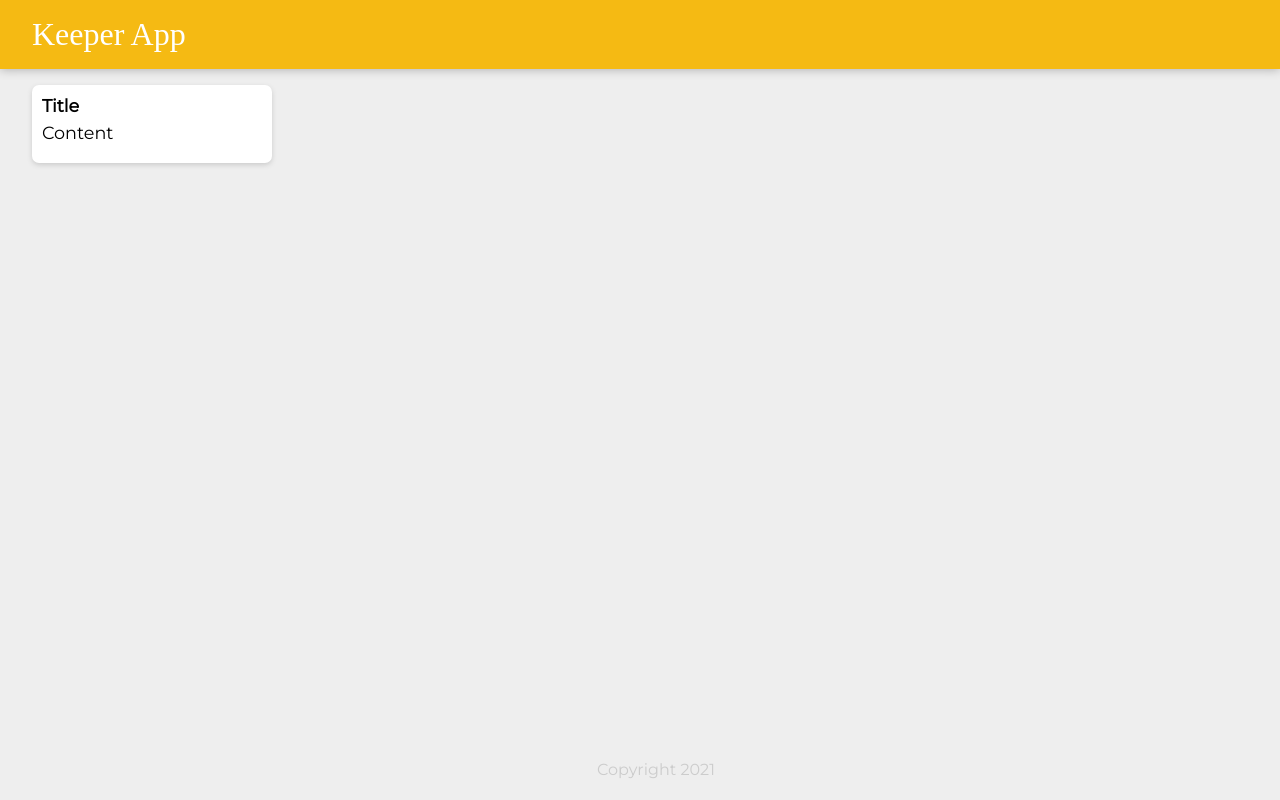
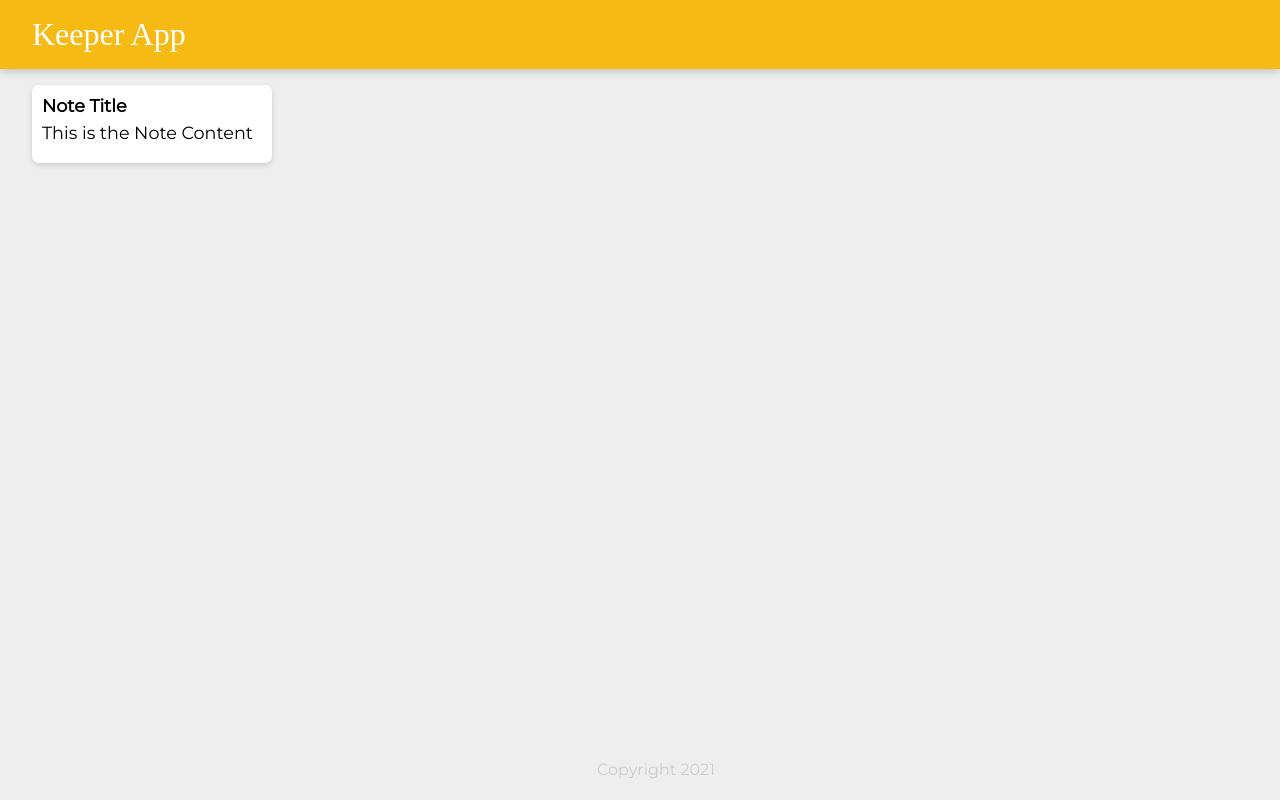
Before and after one commit to kevvo15/KeeperApp, a React (Create React App) app: page / in a window 1280 px wide. Built offline with nearby package versions, Linux system fonts and the light colour scheme; a web font is replaced by a local one.

Commit message:
Quick stylistic note fix

```diff
--- a/src/components/Note.jsx
+++ b/src/components/Note.jsx
@@ -3,8 +3,8 @@ import React from "react";
 function Note() {
     return(
         <div className="note">
-            <h1>Title</h1>
-            <p>Content</p>
+            <h1>Note Title</h1>
+            <p>This is the Note Content</p>
         </div>
     );
 }
```
